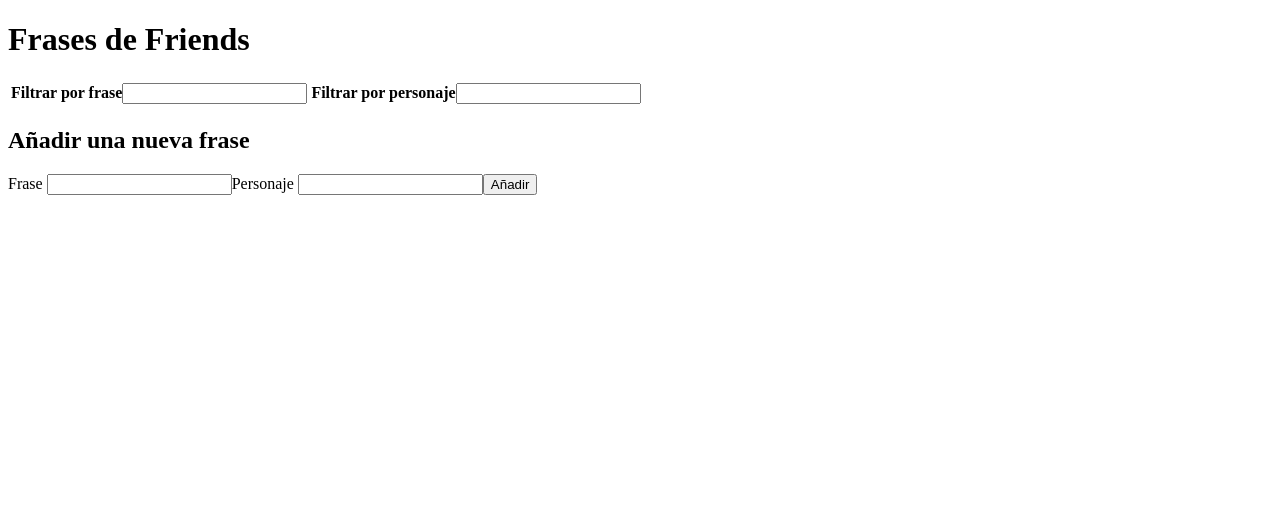
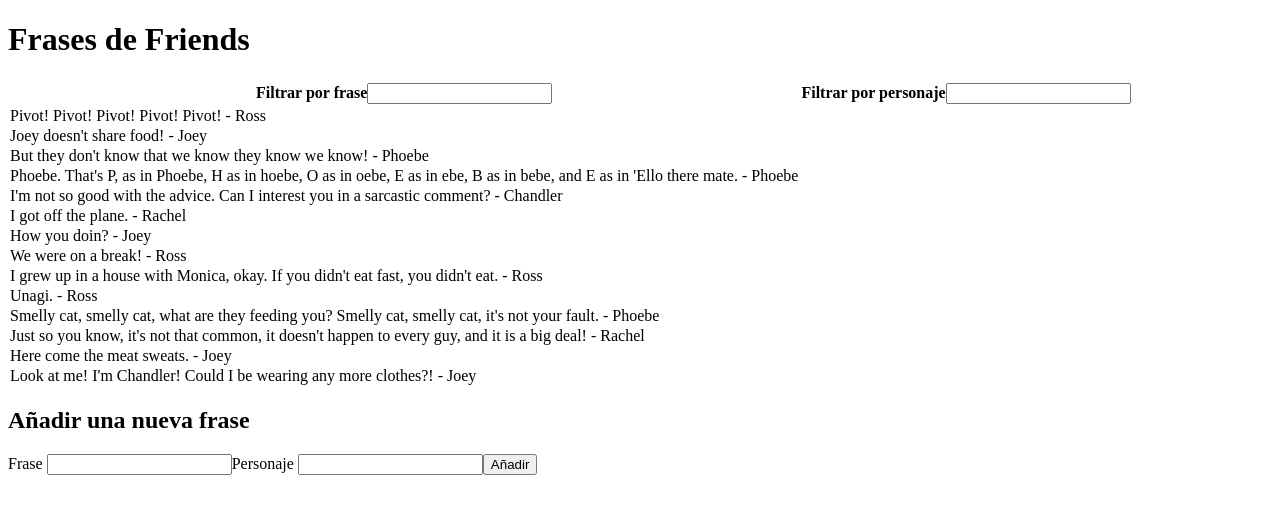
Before and after one commit to graciagarpin/modulo-3-evaluacion-intermedia-graciagarpin, a React (Create React App) app: page / in a window 1280 px wide. Shown: the top 514 px of the page. Built offline with nearby package versions, Linux system fonts and the light colour scheme.

Commit message:
render phrases from .son

```diff
--- a/src/components/App.js
+++ b/src/components/App.js
@@ -1,6 +1,18 @@
 import '../styles/App.scss';
+import friendsList from '../data/friends.json';
+import { useState } from "react";
 
 function App() {
+  const [data, setData] = useState(friendsList);
+
+  const htmlData = data.map((friend, index) => {
+    return (
+      <tr className='friend_phrase' key={index}>
+        {friend.quote} - {friend.character}
+      </tr>
+    );
+  });
+
   return (
     <div>
       <h1>Frases de Friends</h1>
@@ -18,31 +30,14 @@ function App() {
           </tr>
         </thead>
         <tbody id="cuerpoTabla">
-          {/* <td>
-            <tr>hola</tr>
-            <tr>hola</tr>
-            <tr>hola</tr>
-            <tr>hola</tr>
-            <tr>hola</tr>
-          </td>
-          <td>
-            <tr>hola</tr>
-            <tr>hola</tr>
-            <tr>hola</tr>
-            <tr>hola</tr>
-            <tr>hola</tr>
-          </td> */}
+          {htmlData}
         </tbody>
       </table>
       <form action="|">
         <h2>Añadir una nueva frase</h2>
         Frase <input type="text" />
         Personaje <input type="text" />
-        <input
-          className="submitBtn"
-          type="submit"
-          value="Añadir"
-        />
+        <input className="submitBtn" type="submit" value="Añadir" />
       </form>
     </div>
   );
--- /dev/null
+++ b/src/data/friends.json
@@ -0,0 +1,58 @@
+[
+  {
+    "quote": "Pivot! Pivot! Pivot! Pivot! Pivot!",
+    "character": "Ross"
+  },
+  {
+    "quote": "Joey doesn't share food!",
+    "character": "Joey"
+  },
+  {
+    "quote": "But they don't know that we know they know we know!",
+    "character": "Phoebe"
+  },
+  {
+    "quote": "Phoebe. That's P, as in Phoebe, H as in hoebe, O as in oebe, E as in ebe, B as in bebe, and E as in 'Ello there mate.",
+    "character": "Phoebe"
+  },
+  {
+    "quote": "I'm not so good with the advice. Can I interest you in a sarcastic comment?",
+    "character": "Chandler"
+  },
+  {
+    "quote": "I got off the plane.",
+    "character": "Rachel"
+  },
+  {
+    "quote": "How you doin?",
+    "character": "Joey"
+  },
+  {
+    "quote": "We were on a break!",
+    "character": "Ross"
+  },
+  {
+    "quote": "I grew up in a house with Monica, okay. If you didn't eat fast, you didn't eat.",
+    "character": "Ross"
+  },
+  {
+    "quote": "Unagi.",
+    "character": "Ross"
+  },
+  {
+    "quote": "Smelly cat, smelly cat, what are they feeding you? Smelly cat, smelly cat, it's not your fault.",
+    "character": "Phoebe"
+  },
+  {
+    "quote": "Just so you know, it's not that common, it doesn't happen to every guy, and it is a big deal!",
+    "character": "Rachel"
+  },
+  {
+    "quote": "Here come the meat sweats.",
+    "character": "Joey"
+  },
+  {
+    "quote": "Look at me! I'm Chandler! Could I be wearing any more clothes?!",
+    "character": "Joey"
+  }
+]
```
